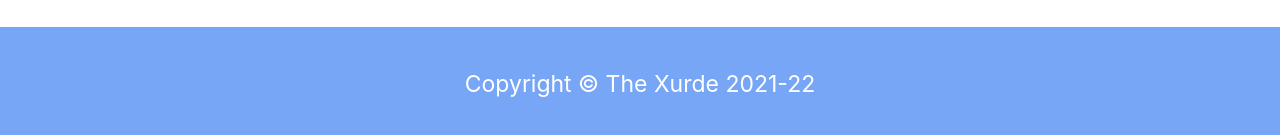
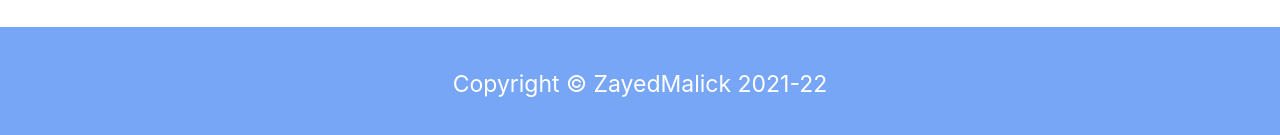
Before and after one commit to DevXurde/developer-portfolio-website, a plain HTML site: page index.html in a window 1280 px wide. Shown: the part 2250-2385 px from the top of the page. Drawn offline with nearby package versions, Linux system fonts and the light colour scheme.

Commit message:
Copyright

```diff
--- a/index.html
+++ b/index.html
@@ -123,7 +123,7 @@
 
 
     <div class="copyright">
-        <p>Copyright &copy; The Xurde 2021-22</p>
+        <p>Copyright &copy; ZayedMalick 2021-22</p>
     </div>
 
 
```
